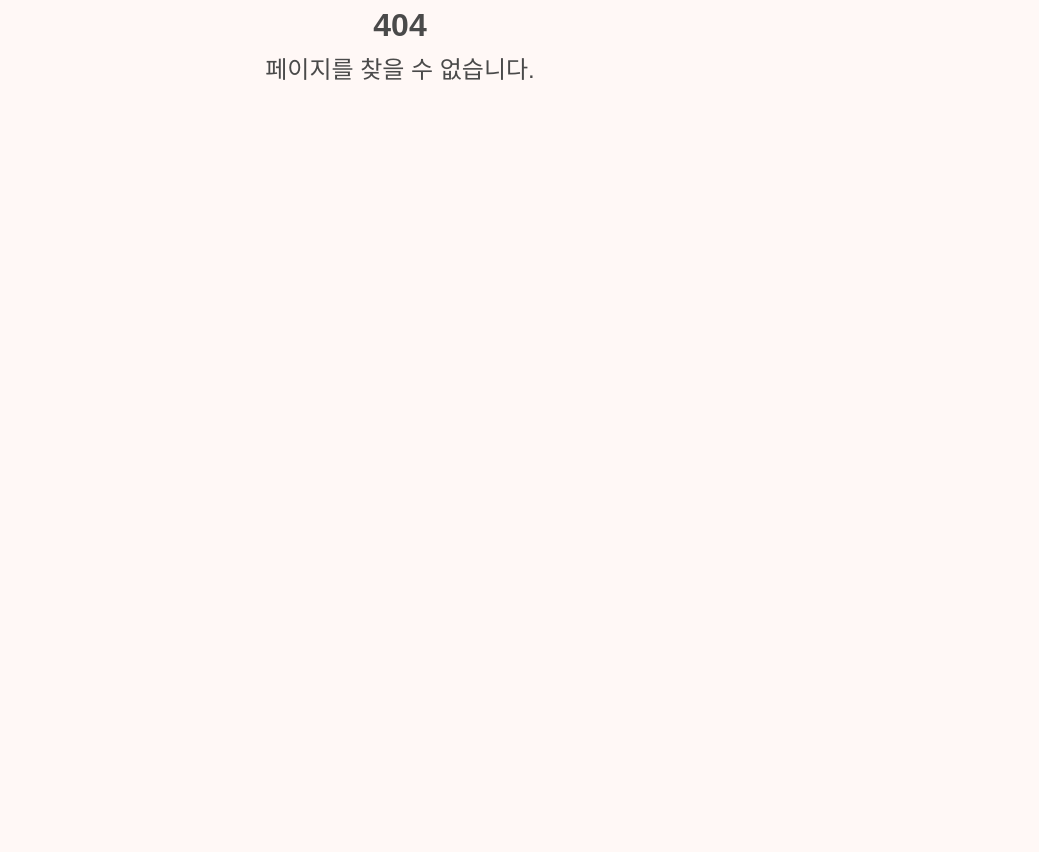
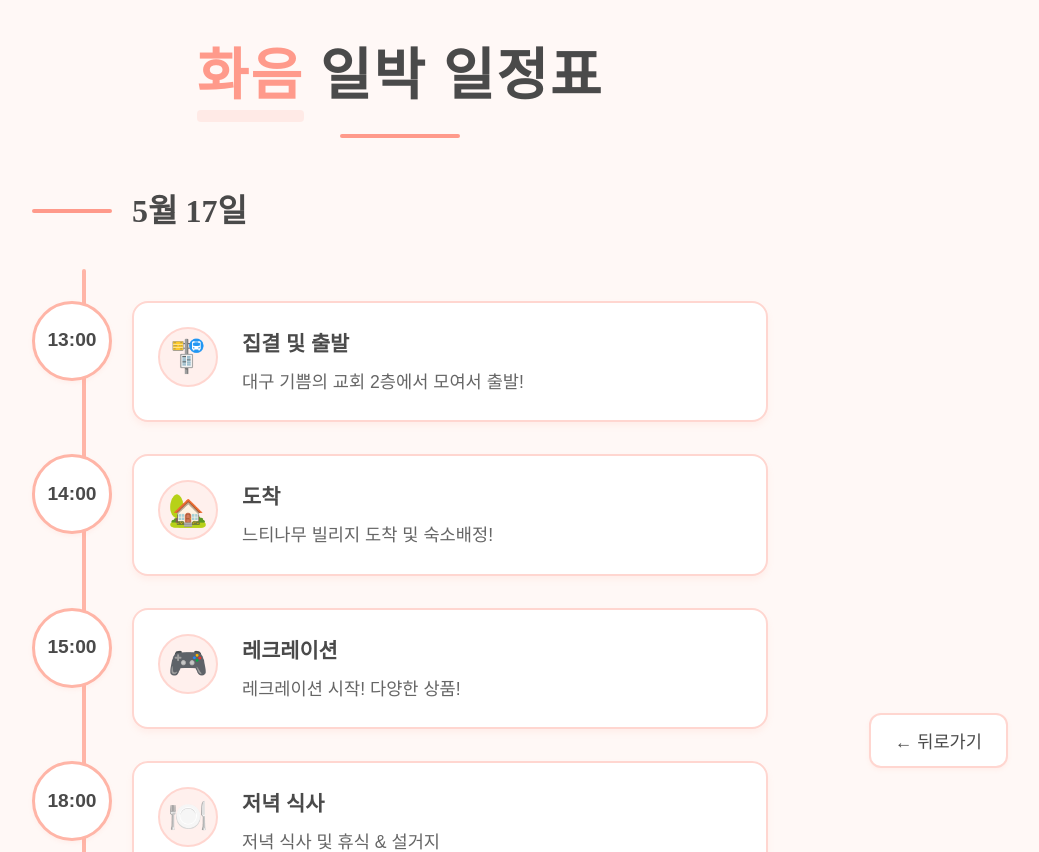
Before and after one commit to parksangryong/joy-qr, a React (Vite) app: page /timetable in a window 1280 px wide. Before the commit this address had no page. Shown: the top 852 px of the page, without its empty margins (240-1279 px from the left). Before the commit the page ends 800 px from the top, so only its background shows below. Built offline with nearby package versions, Linux system fonts and the light colour scheme.

Commit message:
타임테이블

```diff
--- a/index.html
+++ b/index.html
@@ -7,7 +7,10 @@
     <title>화음 십오야</title>
     <meta name="description" content="화음 십오야" />
     <meta property="og:type" content="website" />
-    <meta property="og:title" content="화음 십오야" />
+    <meta
+      property="og:title"
+      content="화음 일박 안내(5/17~5/18) 준비물 및 타임테이블"
+    />
     <meta
       property="og:description"
       content="기쁨의 교회, 화음 일박(5/17~5/18)에 대한 안내"
--- a/src/App.tsx
+++ b/src/App.tsx
@@ -2,7 +2,6 @@ import { createBrowserRouter, RouterProvider } from "react-router-dom";
 import Qrpage from "./pages/Qrpage";
 import ResultPage from "./pages/ResultPage";
 import SchedulePage from "./pages/SchedulePage";
-import ScheduleAdminPage from "./pages/ScheduleAdminPage";
 import NoticePage from "./pages/NoticePage";
 
 function ErrorPage() {
@@ -32,13 +31,8 @@ function App() {
       errorElement: <ErrorPage />,
     },
     {
-      path: "/schedule",
+      path: "/timetable",
       element: <SchedulePage />,
-      errorElement: <ErrorPage />,
-    },
-    {
-      path: "/schedule/admin",
-      element: <ScheduleAdminPage />,
       errorElement: <ErrorPage />,
     },
   ]);
--- a/src/pages/ScheduleAdminPage.tsx
+++ /dev/null
@@ -1,5 +0,0 @@
-const SchedulePage = () => {
-  return <div>SchedulePage</div>;
-};
-
-export default SchedulePage;
--- /dev/null
+++ b/src/pages/SchedulePage.css
@@ -0,0 +1,333 @@
+:root {
+  --primary-color: #ff9a8b;
+  --primary-dark: #ff8a7a;
+  --text-color: #4a4a4a;
+  --text-light: #666666;
+  --bg-light: #fff0ed;
+  --bg-hover: #ffe4e0;
+  --border-color: #ffd6d0;
+  --timeline-color: #ffb5a7;
+  --timeline-dot: #ff9a8b;
+}
+
+.schedule-container {
+  max-width: 800px;
+  margin: 0 auto;
+  padding: 2rem;
+}
+
+.schedule-title {
+  text-align: center;
+  font-size: 3.5rem;
+  font-weight: 700;
+  margin-bottom: 3rem;
+  color: var(--text-color);
+  font-family: "Gaegu", cursive;
+  position: relative;
+  padding-bottom: 1rem;
+  letter-spacing: 2px;
+}
+
+.schedule-title::after {
+  content: "";
+  position: absolute;
+  bottom: 0;
+  left: 50%;
+  transform: translateX(-50%);
+  width: 120px;
+  height: 4px;
+  background: var(--primary-color);
+  border-radius: 4px;
+}
+
+.title-highlight {
+  color: var(--primary-color);
+  position: relative;
+  display: inline-block;
+}
+
+.title-highlight::after {
+  content: "";
+  position: absolute;
+  bottom: 0;
+  left: 0;
+  width: 100%;
+  height: 12px;
+  background: rgba(255, 154, 139, 0.15);
+  z-index: -1;
+  border-radius: 4px;
+}
+
+.schedule-day {
+  margin-bottom: 4rem;
+  position: relative;
+}
+
+.schedule-day:last-child {
+  margin-bottom: 0;
+}
+
+.day-title {
+  font-size: 2rem;
+  font-weight: 700;
+  color: var(--text-color);
+  font-family: "Gaegu", cursive;
+  margin-bottom: 2rem;
+  padding-left: 100px;
+  position: relative;
+}
+
+.day-title::before {
+  content: "";
+  position: absolute;
+  left: 0;
+  top: 50%;
+  transform: translateY(-50%);
+  width: 80px;
+  height: 4px;
+  background: var(--primary-color);
+  border-radius: 2px;
+}
+
+.schedule-timeline {
+  position: relative;
+  padding: 2rem 0;
+}
+
+.schedule-timeline::before {
+  content: "";
+  position: absolute;
+  top: 0;
+  left: 50px;
+  height: 100%;
+  width: 4px;
+  background: var(--timeline-color);
+  border-radius: 2px;
+  z-index: 0;
+}
+
+.schedule-item {
+  position: relative;
+  margin-bottom: 2rem;
+  padding-left: 100px;
+}
+
+.time-badge {
+  position: absolute;
+  left: 0;
+  top: 0;
+  width: 80px;
+  height: 80px;
+  background: white;
+  border: 3px solid var(--timeline-color);
+  border-radius: 50%;
+  display: flex;
+  align-items: center;
+  justify-content: center;
+  z-index: 2;
+  box-shadow: 0 2px 4px rgba(255, 154, 139, 0.1);
+  padding: 0.5rem;
+}
+
+.time {
+  font-size: 1.2rem;
+  font-weight: 700;
+  color: var(--text-color);
+  font-family: "Noto Sans KR", sans-serif;
+  position: relative;
+  z-index: 3;
+  text-align: center;
+  width: 100%;
+  height: 100%;
+  display: flex;
+  align-items: center;
+  justify-content: center;
+}
+
+.schedule-content {
+  background: white;
+  padding: 1.5rem;
+  border-radius: 16px;
+  box-shadow: 0 4px 6px rgba(255, 154, 139, 0.1);
+  border: 2px solid var(--border-color);
+  display: flex;
+  gap: 1.5rem;
+  align-items: flex-start;
+  transition: transform 0.3s ease, box-shadow 0.3s ease;
+}
+
+.schedule-content:hover {
+  transform: translateX(5px);
+  box-shadow: 0 6px 12px rgba(255, 154, 139, 0.15);
+}
+
+.schedule-icon {
+  font-size: 2rem;
+  background: var(--bg-light);
+  width: 60px;
+  height: 60px;
+  display: flex;
+  align-items: center;
+  justify-content: center;
+  border-radius: 50%;
+  flex-shrink: 0;
+  border: 2px solid var(--border-color);
+}
+
+.schedule-details h3 {
+  margin: 0;
+  font-size: 1.3rem;
+  color: var(--text-color);
+  font-weight: 700;
+  font-family: "Noto Sans KR", sans-serif;
+  margin-bottom: 0.5rem;
+}
+
+.schedule-details p {
+  margin: 0;
+  color: var(--text-light);
+  line-height: 1.6;
+  font-size: 1.1rem;
+  font-family: "Noto Sans KR", sans-serif;
+}
+
+.back-button {
+  position: fixed;
+  bottom: 2rem;
+  right: 2rem;
+  padding: 0.8rem 1.5rem;
+  background-color: white;
+  border: 2px solid var(--border-color);
+  border-radius: 12px;
+  color: var(--text-color);
+  font-size: 1.1rem;
+  font-weight: 500;
+  cursor: pointer;
+  transition: all 0.3s ease;
+  box-shadow: var(--shadow-sm);
+  font-family: "Noto Sans KR", sans-serif;
+  z-index: 100;
+}
+
+.back-button:hover {
+  background-color: var(--bg-hover);
+  transform: translateY(-2px);
+  box-shadow: var(--shadow-md);
+}
+
+/* 반응형 디자인 */
+@media (max-width: 768px) {
+  .schedule-container {
+    padding: 1rem;
+  }
+
+  .schedule-title {
+    font-size: 2.5rem;
+    margin-bottom: 2rem;
+  }
+
+  .schedule-timeline::before {
+    left: 40px;
+  }
+
+  .schedule-item {
+    padding-left: 80px;
+  }
+
+  .time-badge {
+    width: 60px;
+    height: 60px;
+    padding: 0.4rem;
+  }
+
+  .time {
+    font-size: 1rem;
+  }
+
+  .schedule-content {
+    padding: 1.2rem;
+  }
+
+  .schedule-icon {
+    width: 50px;
+    height: 50px;
+    font-size: 1.5rem;
+  }
+
+  .schedule-details h3 {
+    font-size: 1.2rem;
+  }
+
+  .schedule-details p {
+    font-size: 1rem;
+  }
+
+  .day-title {
+    font-size: 1.8rem;
+    padding-left: 80px;
+  }
+
+  .day-title::before {
+    width: 60px;
+  }
+
+  .back-button {
+    bottom: 1.5rem;
+    right: 1.5rem;
+    padding: 0.7rem 1.2rem;
+    font-size: 1rem;
+  }
+}
+
+@media (max-width: 480px) {
+  .schedule-title {
+    font-size: 2rem;
+  }
+
+  .schedule-timeline::before {
+    left: 30px;
+  }
+
+  .schedule-item {
+    padding-left: 70px;
+  }
+
+  .time-badge {
+    width: 50px;
+    height: 50px;
+    padding: 0.3rem;
+  }
+
+  .time {
+    font-size: 0.9rem;
+  }
+
+  .schedule-content {
+    padding: 1rem;
+    flex-direction: column;
+    align-items: flex-start;
+    gap: 1rem;
+  }
+
+  .schedule-icon {
+    width: 40px;
+    height: 40px;
+    font-size: 1.2rem;
+  }
+
+  .day-title {
+    font-size: 1.5rem;
+    padding-left: 70px;
+  }
+
+  .day-title::before {
+    width: 50px;
+  }
+
+  .back-button {
+    bottom: 1rem;
+    right: 1rem;
+    padding: 0.6rem 1rem;
+    font-size: 0.9rem;
+  }
+}
--- a/src/pages/SchedulePage.tsx
+++ b/src/pages/SchedulePage.tsx
@@ -1,5 +1,150 @@
+import "./SchedulePage.css";
+import { useNavigate } from "react-router-dom";
+
+interface ScheduleItem {
+  time: string;
+  title: string;
+  description: string;
+  icon: string;
+  date: string;
+}
+
+const scheduleData: ScheduleItem[] = [
+  {
+    time: "13:00",
+    title: "집결 및 출발",
+    description: "대구 기쁨의 교회 2층에서 모여서 출발!",
+    icon: "🚏",
+    date: "5월 17일",
+  },
+  {
+    time: "14:00",
+    title: "도착",
+    description: "느티나무 빌리지 도착 및 숙소배정!",
+    icon: "🏡",
+    date: "5월 17일",
+  },
+  {
+    time: "15:00",
+    title: "레크레이션",
+    description: "레크레이션 시작! 다양한 상품!",
+    icon: "🎮",
+    date: "5월 17일",
+  },
+  {
+    time: "18:00",
+    title: "저녁 식사",
+    description: "저녁 식사 및 휴식 & 설거지",
+    icon: "🍽️",
+    date: "5월 17일",
+  },
+  {
+    time: "20:00",
+    title: "예배",
+    description: "짧은 찬양과 엄청난 숲지기의 설교!",
+    icon: "🙏",
+    date: "5월 17일",
+  },
+  {
+    time: "20:30",
+    title: "나눔 시간",
+    description: "나눔 시간! 서로를 알아가고 서로의 마음을 나누는 시간!",
+    icon: "💕",
+    date: "5월 17일",
+  },
+  {
+    time: "21:30",
+    title: "무엇이든 물어보 L",
+    description: "무엇이든 물어보세요! 사연도 읽어주고 답도 해줄게요!",
+    icon: "💬",
+    date: "5월 17일",
+  },
+  {
+    time: "22:30",
+    title: "자유 시간 및 취침",
+    description: "자유로운 대화와 나눔의 시간",
+    icon: "💤",
+    date: "5월 17일",
+  },
+  {
+    time: "08:00",
+    title: "기상",
+    description: "아침 기상 및 준비",
+    icon: "🌅",
+    date: "5월 18일",
+  },
+  {
+    time: "09:00",
+    title: "아침 식사",
+    description: "아침 식사 및 휴식",
+    icon: "🍳",
+    date: "5월 18일",
+  },
+  {
+    time: "10:00",
+    title: "예배",
+    description: "예배 시작! 온라인으로 드릴 예정입니다!",
+    icon: "🙏",
+    date: "5월 18일",
+  },
+  {
+    time: "11:30",
+    title: "정리",
+    description: "짐 정리 및 숙소 정리",
+    icon: "🧹",
+    date: "5월 18일",
+  },
+  {
+    time: "12:00",
+    title: "귀가",
+    description: "집으로 바로 귀가!",
+    icon: "🚌",
+    date: "5월 18일",
+  },
+];
+
 const SchedulePage = () => {
-  return <div>SchedulePage</div>;
+  const navigate = useNavigate();
+  const groupedSchedule = scheduleData.reduce((acc, item) => {
+    if (!acc[item.date]) {
+      acc[item.date] = [];
+    }
+    acc[item.date].push(item);
+    return acc;
+  }, {} as Record<string, ScheduleItem[]>);
+
+  return (
+    <div className="schedule-container">
+      <button className="back-button" onClick={() => navigate(-1)}>
+        ← 뒤로가기
+      </button>
+      <h1 className="schedule-title">
+        <span className="title-highlight">화음</span> 일박 일정표
+      </h1>
+
+      {Object.entries(groupedSchedule).map(([date, items]) => (
+        <div key={date} className="schedule-day">
+          <h2 className="day-title">{date}</h2>
+          <div className="schedule-timeline">
+            {items.map((item, index) => (
+              <div key={index} className="schedule-item">
+                <div className="time-badge">
+                  <span className="time">{item.time}</span>
+                </div>
+                <div className="schedule-content">
+                  <div className="schedule-icon">{item.icon}</div>
+                  <div className="schedule-details">
+                    <h3>{item.title}</h3>
+                    <p>{item.description}</p>
+                  </div>
+                </div>
+              </div>
+            ))}
+          </div>
+        </div>
+      ))}
+    </div>
+  );
 };
 
 export default SchedulePage;
```
